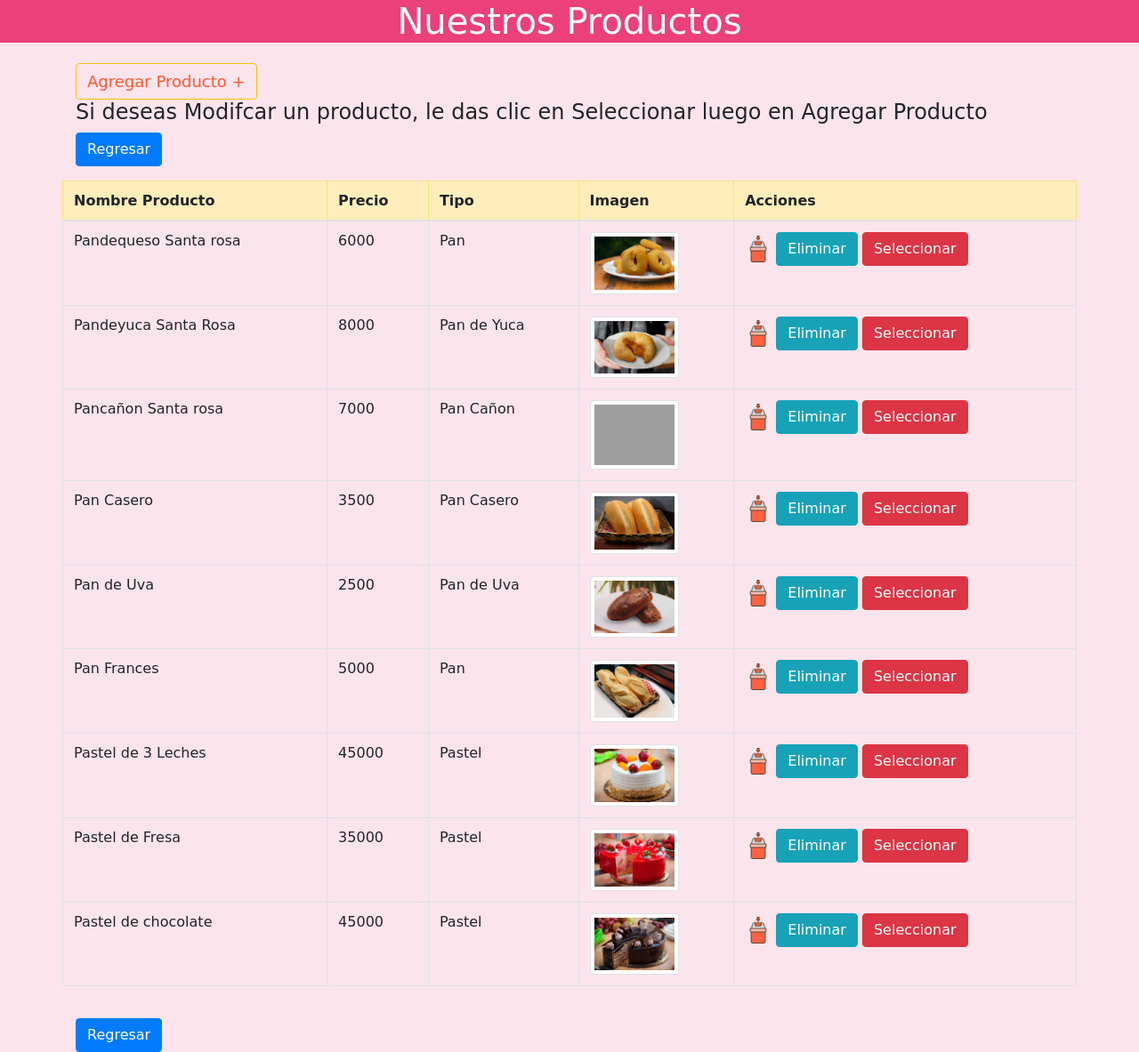
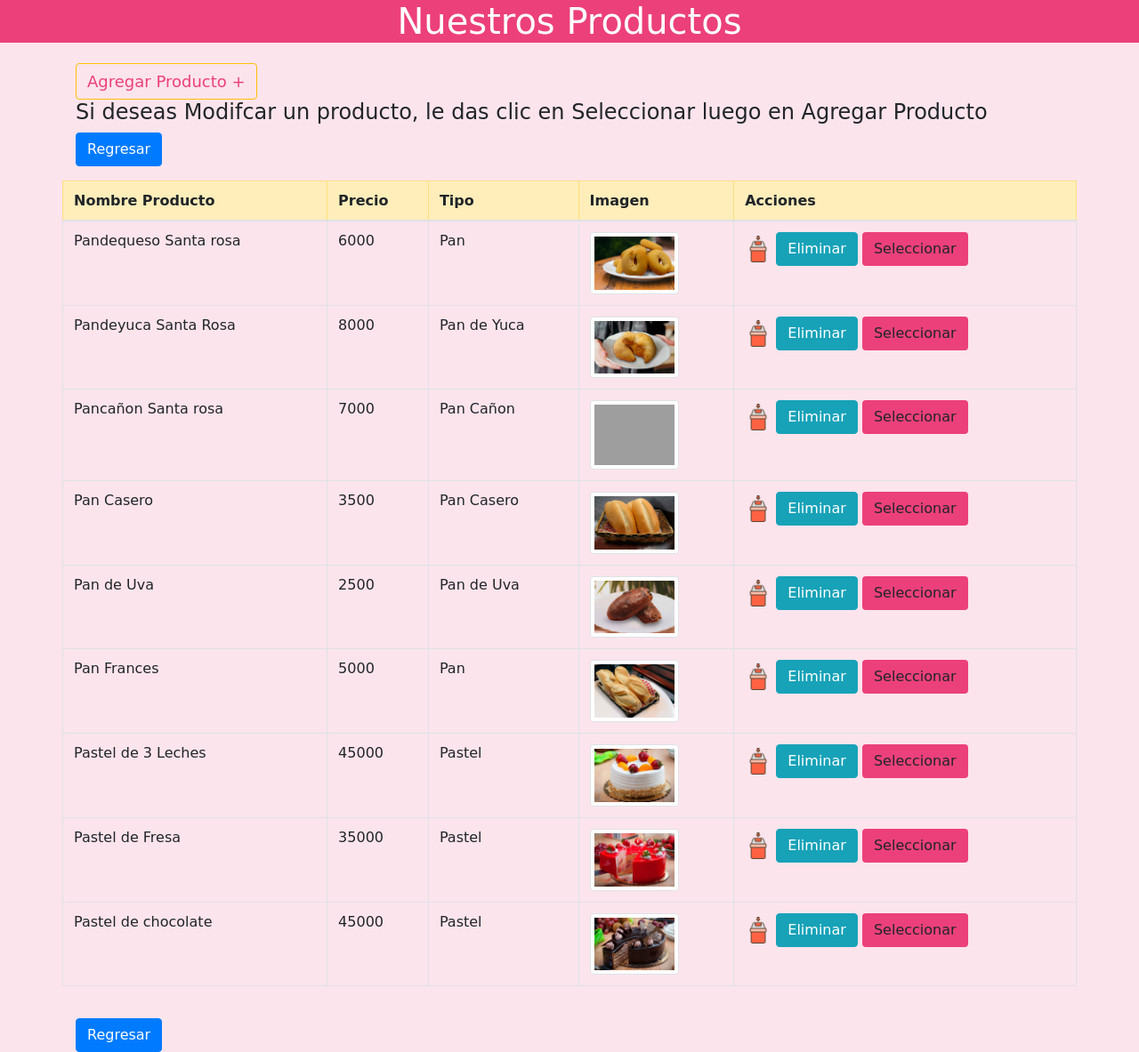
Before and after one commit to lady2110/Agiles, a PHP site: page /crudProducto.php in a window 1280 px wide. Shown: the part 250-1433 px from the top of the page at 89% size. Run offline with PHP 8.4, Linux system fonts and the light colour scheme; data comes from the database, SQL or seed files in the repository; some libraries are stand-ins or nearby versions; some web fonts are replaced; grey boxes are pictures that could not be loaded.

Commit message:
color botones producto

```diff
--- a/administrador.php
+++ b/administrador.php
@@ -1,6 +1,7 @@
 <link rel="stylesheet" href="styles/bootstrap-reboot.min.css">
 <link rel="stylesheet" href="https://cdn.jsdelivr.net/npm/bootstrap@4.5.3/dist/css/bootstrap.min.css">
 <link rel="stylesheet" href="https://stackpath.bootstrapcdn.com/bootstrap/4.4.1/css/bootstrap.min.css" integrity="sha384-Vkoo8x4CGsO3+Hhxv8T/Q5PaXtkKtu6ug5TOeNV6gBiFeWPGFN9MuhOf23Q9Ifjh" crossorigin="anonymous">
+
 <style>
 	@import url('https://fonts.googleapis.com/css2?family=Gluten:wght@300&display=swap');
 
--- a/crudProducto.php
+++ b/crudProducto.php
@@ -10,7 +10,7 @@ require 'controller/crudp.php';
 	#button {
 		font-size: 18px;
 		margin-top: 15px;
-		color: #FF5733;
+		color: #EC407A;
 	}
 
 	.modal-title {
@@ -125,7 +125,7 @@ include 'cabecera/cabecera2.php';
 									<img src="images/bote-de-basura.png" width="30" height="30">
 								</a>
 								<button value="btnEliminar" onclick="return Confirmar('¿Estas seguro de Eliminar el Producto?');" type="submit" class="btn btn-info" name="accion">Eliminar</button>
-								<input type="submit" value="Seleccionar" class="btn btn-danger" name="accion">
+								<input type="submit" value="Seleccionar" class="btn" style="background-color: #EC407A;" name="accion">
 							</form>
 						</td>
 					</tr>
```
